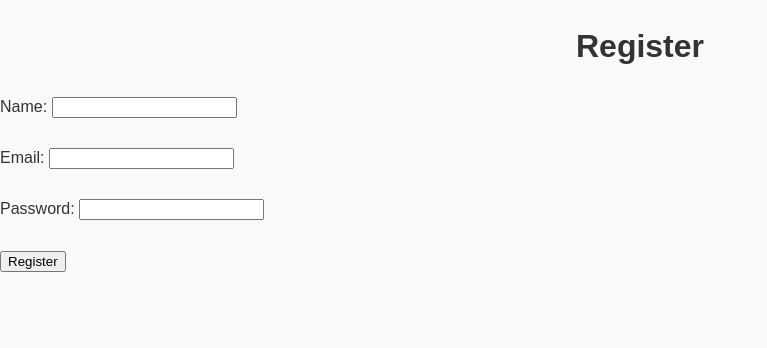
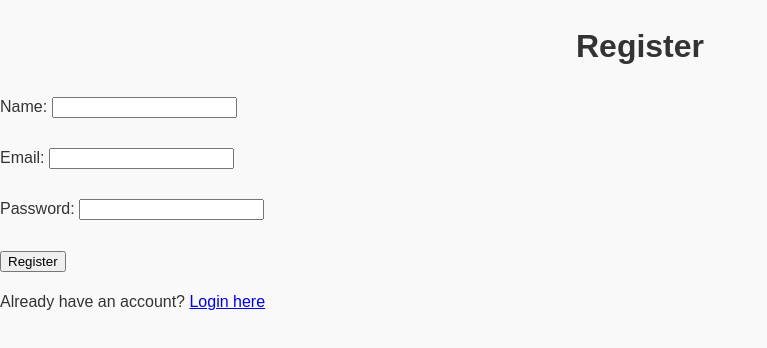
Before and after one commit to RaphaelM20/fantasy-sports-assistant, a website: page frontend/register.html in a window 1280 px wide. Shown: the whole page, without its empty margins (0-767 px from the left). Drawn offline with Linux system fonts and the light colour scheme.

Commit message:
Add navigation between register and login pages

```diff
--- a/frontend/register.html
+++ b/frontend/register.html
@@ -17,6 +17,9 @@
         <input type="password" id="password" name="password" required><br><br>
         <button type="submit">Register</button>
     </form>
+
+    <!-- Add a link to navigate to the login page -->
+    <p>Already have an account? <a href="/login.html">Login here</a></p>
 
     <script>
         document.getElementById('registerForm').addEventListener('submit', function(event) {
```
